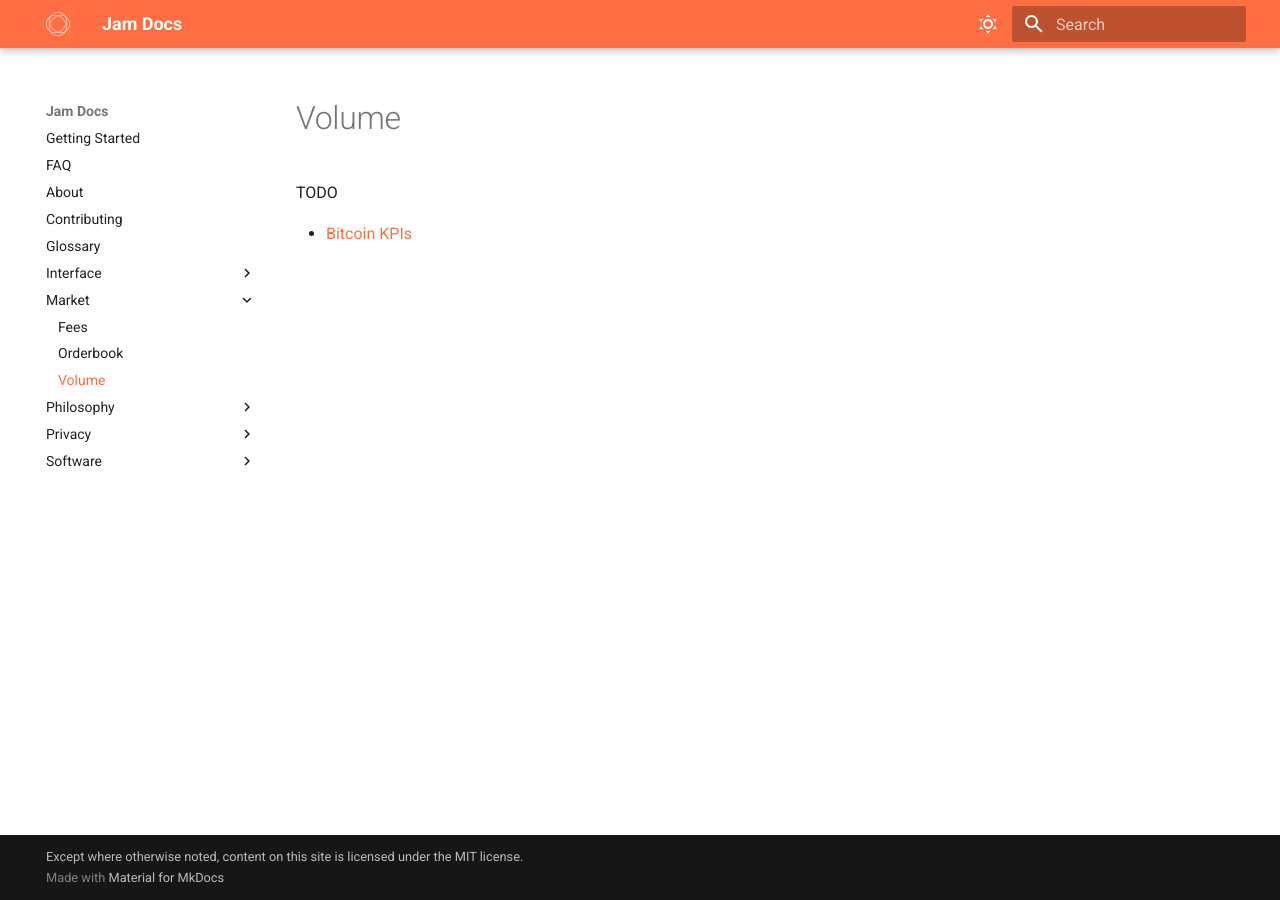
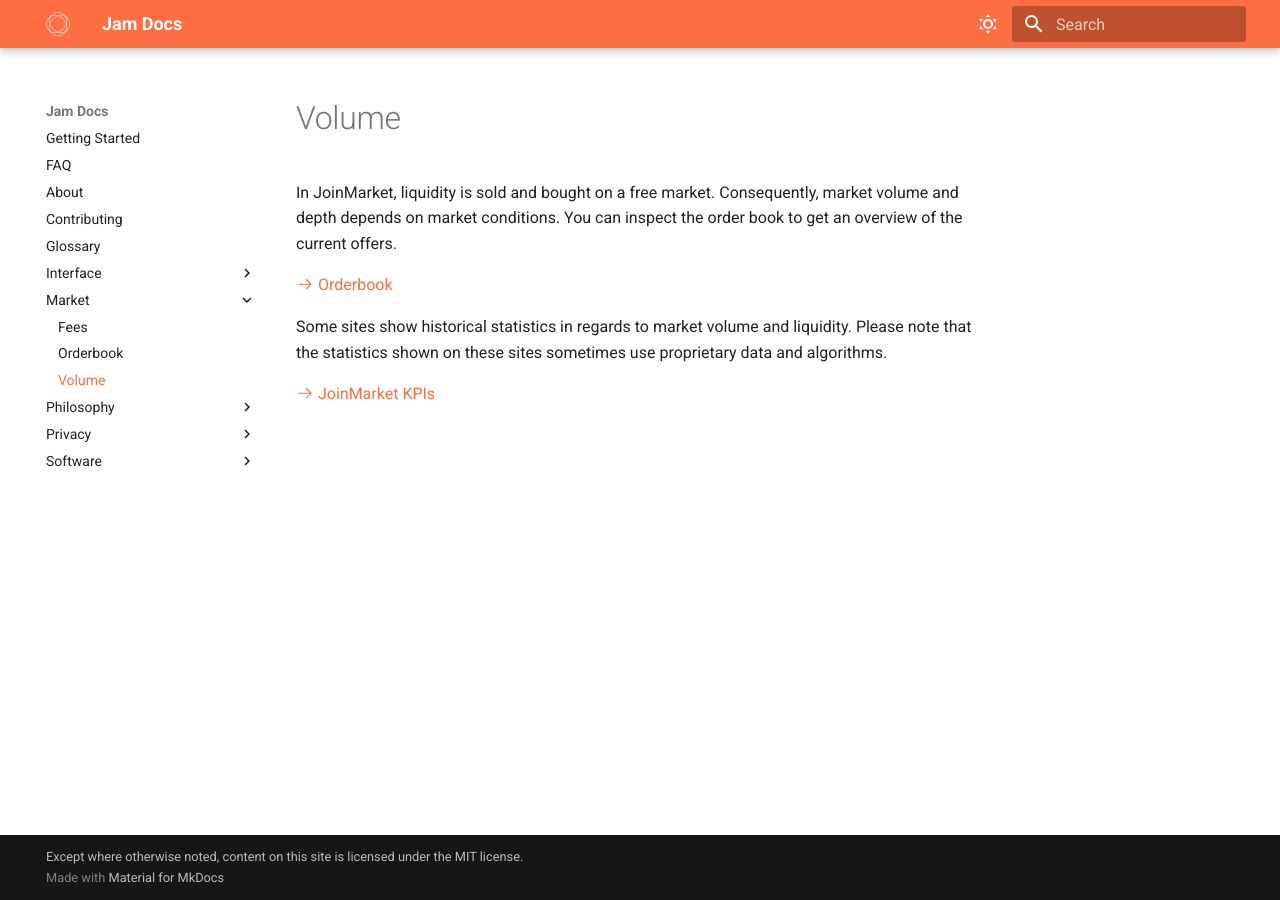
Before and after one commit to joinmarket-webui/jamdocs, an MkDocs documentation site: the page built from docs/market/volume.md, in a window 1280 px wide. Built offline with MkDocs 1.6.1 and Material for MkDocs 9.7.7, drawn with Linux system fonts in a browser that asks for light colours; nearby versions of some CDN libraries.

Commit message:
docs(market): volume

```diff
--- a/docs/market/volume.md
+++ b/docs/market/volume.md
@@ -1,5 +1,17 @@
 # Volume
 
-TODO
+In JoinMarket, liquidity is sold and bought on a free market. Consequently,
+market volume and depth depends on market conditions. You can inspect the order
+book to get an overview of the current offers.
 
-- [Bitcoin KPIs](http://www.bitcoinkpis.com/privacy)
+[:octicons-arrow-right-24: Orderbook][orderbook]
+
+[orderbook]: orderbook.md
+
+Some sites show historical statistics in regards to market volume and liquidity.
+Please note that the statistics shown on these sites sometimes use proprietary
+data and algorithms.
+
+[:octicons-arrow-right-24: JoinMarket KPIs][kpis]
+
+[kpis]: http://www.bitcoinkpis.com/privacy
```
